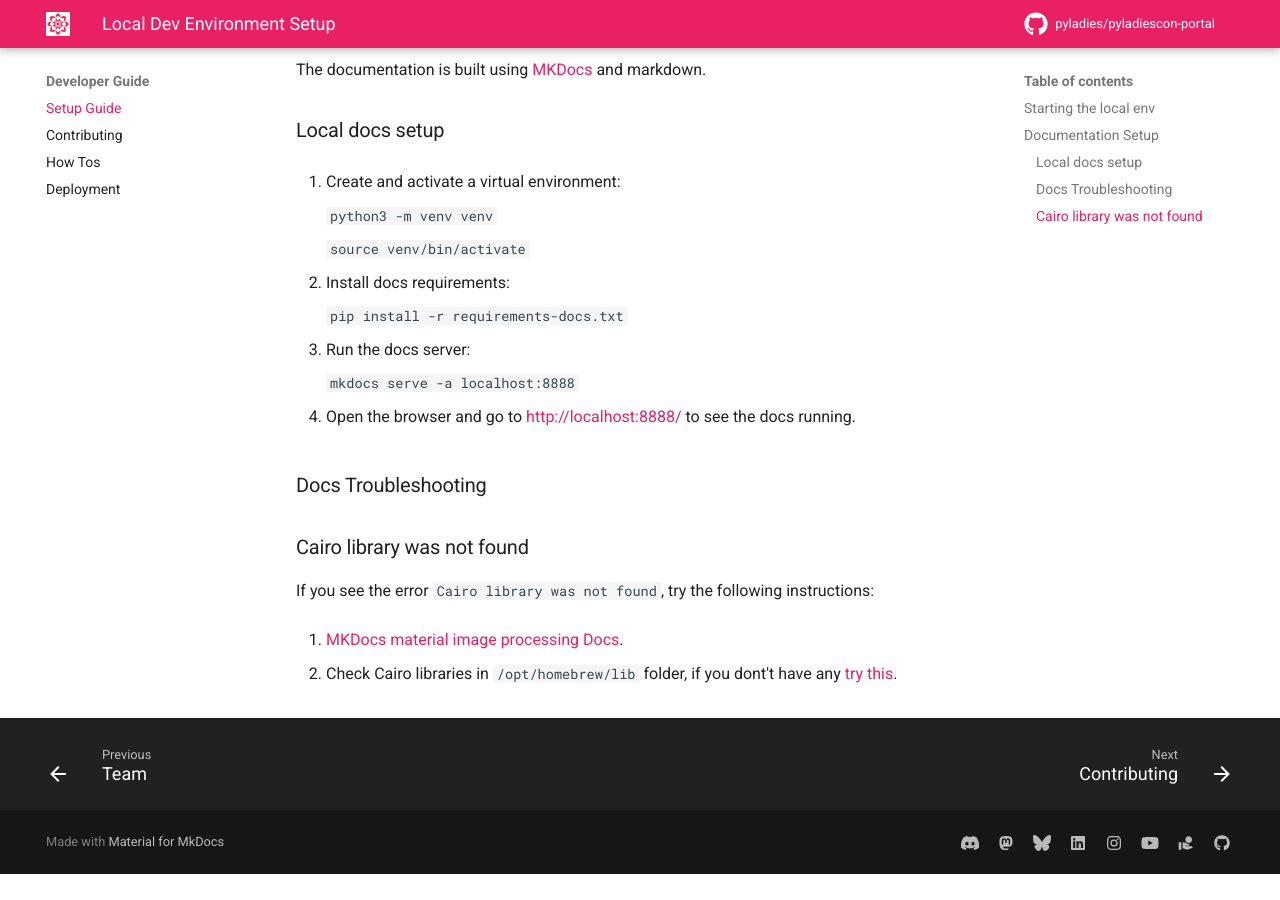
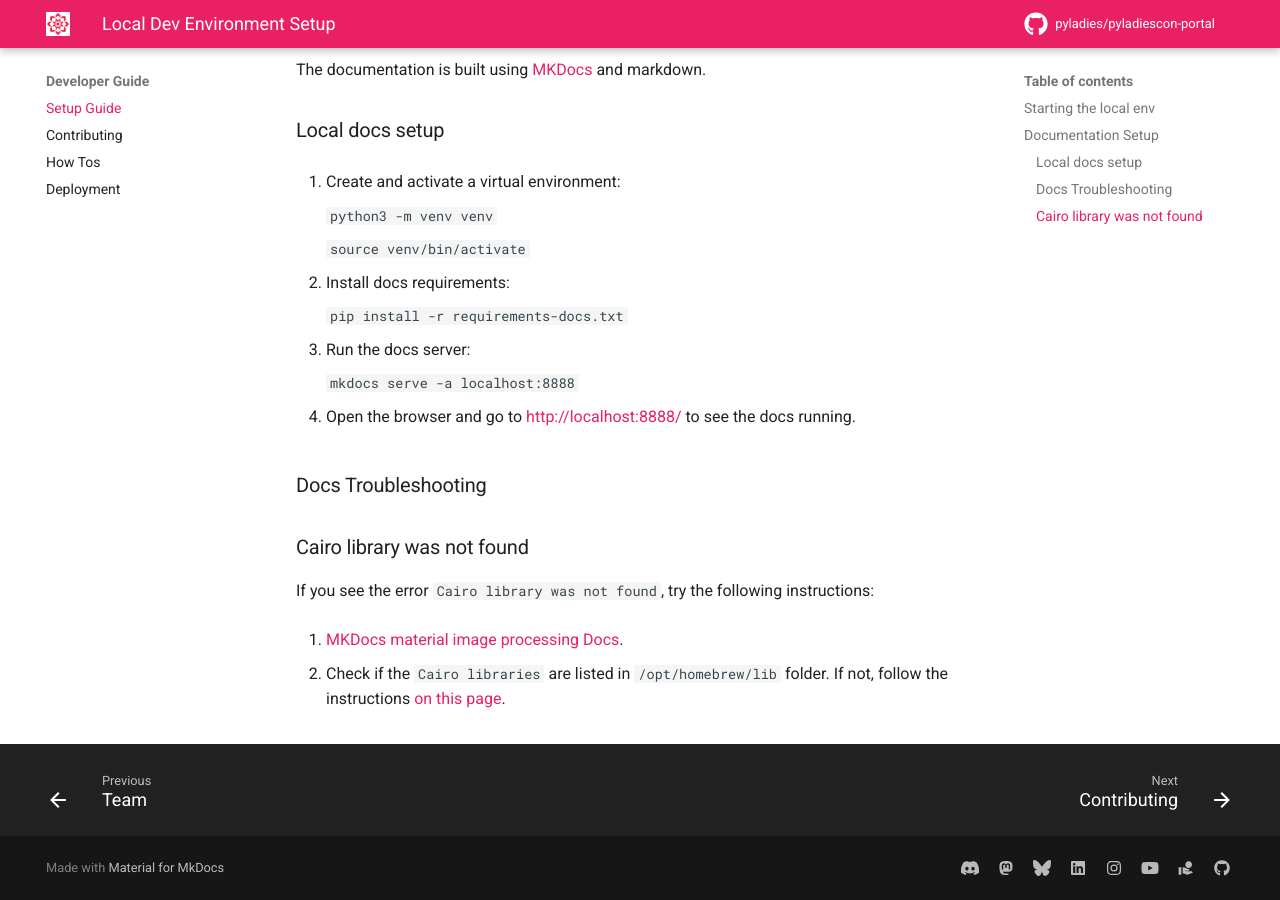
Before and after one commit to pyladies/pyladiescon-portal, an MkDocs documentation site: the page built from docs/developer/setup.md, in a window 1280 px wide and 900 px high, scrolled down 784 px. Built offline with MkDocs 1.6.1 and Material for MkDocs 9.7.7, drawn with Linux system fonts in a browser that asks for light colours; comment, search, counter and statistics services are not loaded; before the commit the page ends 1658 px from its top, so only the background shows below that.

Commit message:
Update docs/developer/setup.md

````diff
--- a/docs/developer/setup.md
+++ b/docs/developer/setup.md
@@ -75,4 +75,4 @@ If you see the error `Cairo library was not found`, try the following instructio
 
 1. [MKDocs material image processing Docs](https://squidfunk.github.io/mkdocs-material/plugins/requirements/image-processing/?h=cairo#troubleshooting).
 
-2. Check Cairo libraries in ```/opt/homebrew/lib``` folder, if you dont't have any [try this](https://github.com/squidfunk/mkdocs-material/issues/5121).
+2. Check if the `Cairo libraries` are listed in ```/opt/homebrew/lib``` folder. If not, follow the instructions [on this page](https://github.com/squidfunk/mkdocs-material/issues/5121).
````
